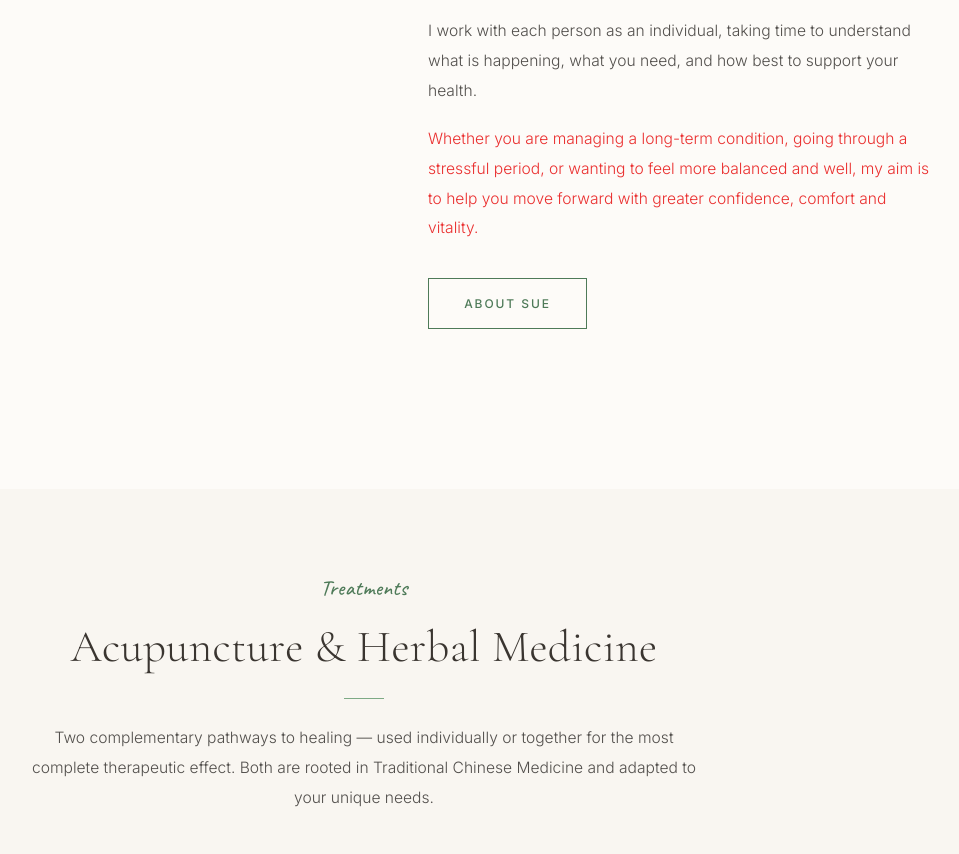
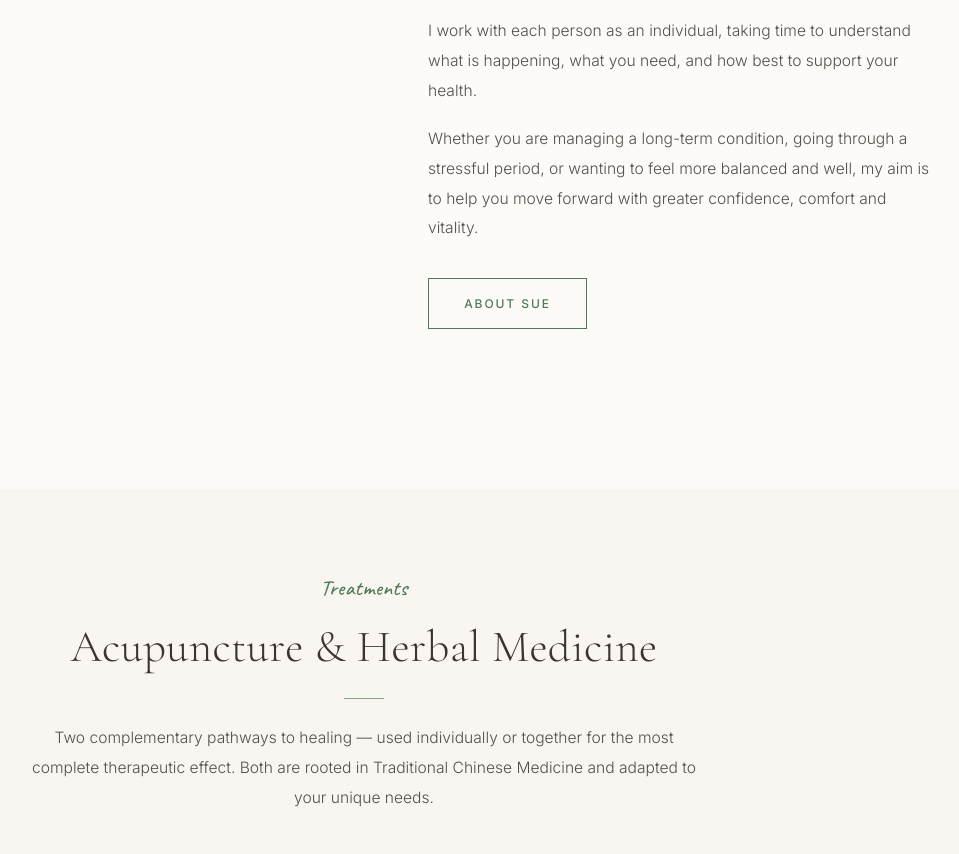
Before and after one commit to brierleyj18/balance-acupuncture-v2, a plain HTML site: page index.html in a window 1280 px wide. Shown: the part 1502-2356 px from the top of the page, without its empty margins (276-1235 px from the left). Drawn offline with nearby package versions, Linux system fonts and the light colour scheme.

Commit message:
Visual editor: update index.html

```diff
--- a/index.html
+++ b/index.html
@@ -552,8 +552,8 @@
     }
   </style>
 <style id="cms-overrides">
-/*cms-overrides:v1 {"v":1,"overrides":{"c3-0-1-5":{"desktop":{"font-size":"15.6px","color":"#ea2e2e"}}},"googleFonts":[]}*/
-[data-cms-id="c3-0-1-5"]{font-size:15.6px !important;color:#ea2e2e !important}
+/*cms-overrides:v1 {"v":1,"overrides":{"c3-0-1-5":{"desktop":{"font-size":"15.6px"}}},"googleFonts":[]}*/
+[data-cms-id="c3-0-1-5"]{font-size:15.6px !important}
 </style></head>
 <body>
 
```
